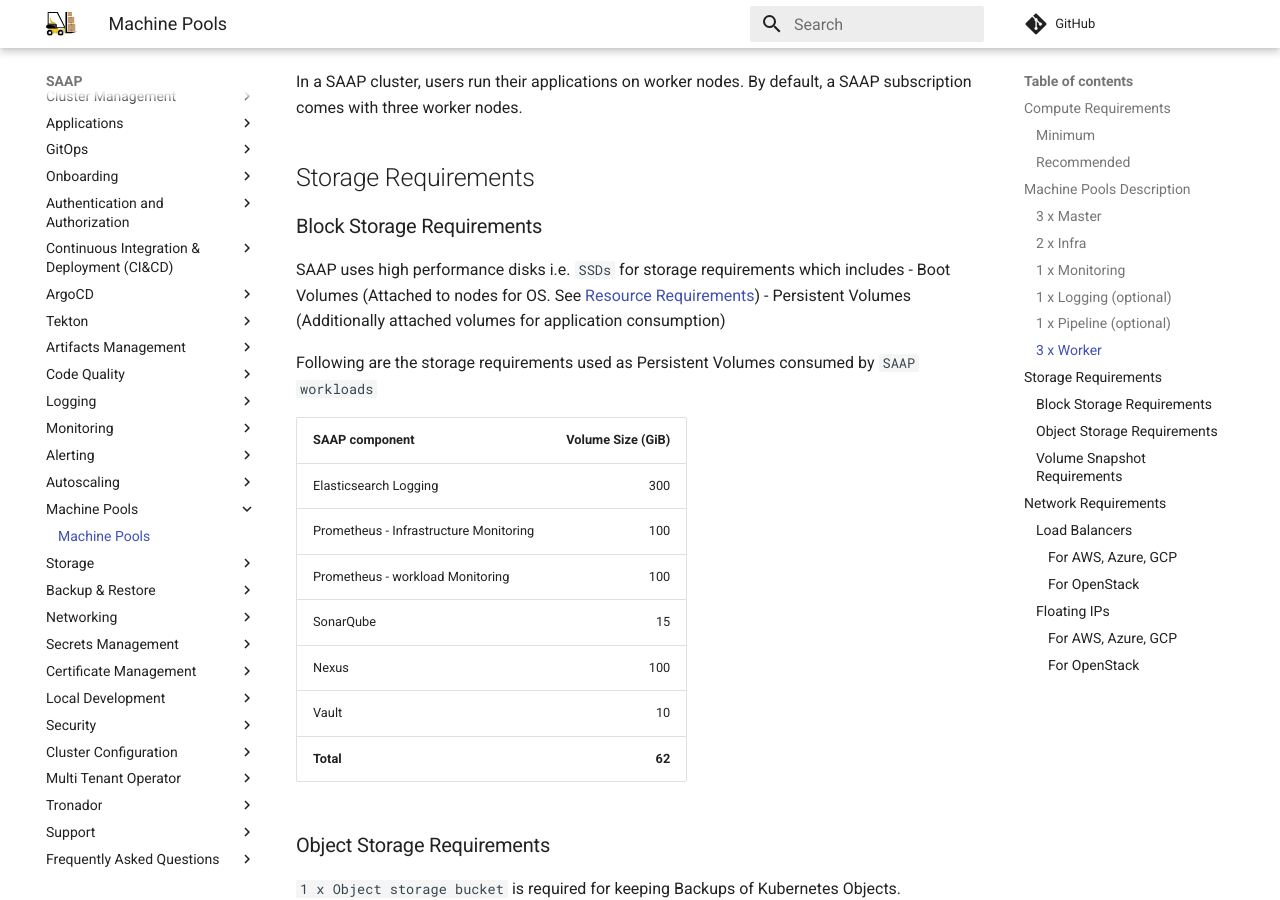
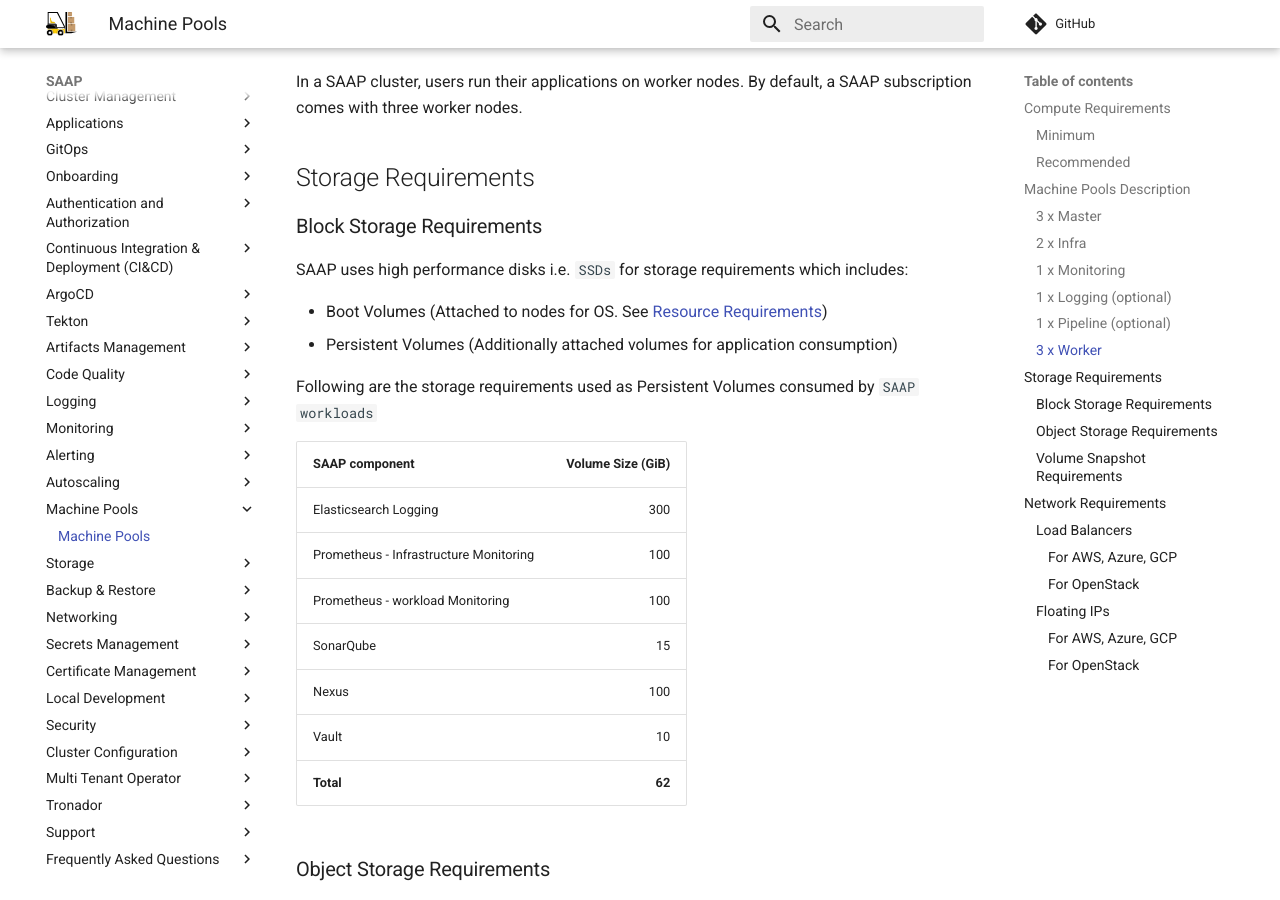
Before and after one commit to stakater/stakater-docs, an MkDocs documentation site: the page built from docs/content/sre/machinepools/machinepools.md, in a window 1280 px wide and 900 px high, scrolled down 4701 px. Built offline with MkDocs 1.6.1 and Material for MkDocs 9.7.7, drawn with Linux system fonts in a browser that asks for light colours; comment, search, counter and statistics services are not loaded; part of the change alters nothing that is shown.

```diff
--- a/docs/content/sre/machinepools/machinepools.md
+++ b/docs/content/sre/machinepools/machinepools.md
@@ -137,8 +137,9 @@ In a SAAP cluster, users run their applications on worker nodes. By default, a S
 
 ### Block Storage Requirements
 
-SAAP uses high performance disks i.e. `SSDs` for storage requirements which includes
-- Boot Volumes (Attached to nodes for OS. See [Resource Requirements](#resource-requirements))
+SAAP uses high performance disks i.e. `SSDs` for storage requirements which includes:
+
+- Boot Volumes (Attached to nodes for OS. See [Resource Requirements](#compute-requirements))
 - Persistent Volumes (Additionally attached volumes for application consumption)
 
 Following are the storage requirements used as Persistent Volumes consumed by `SAAP workloads`
```
